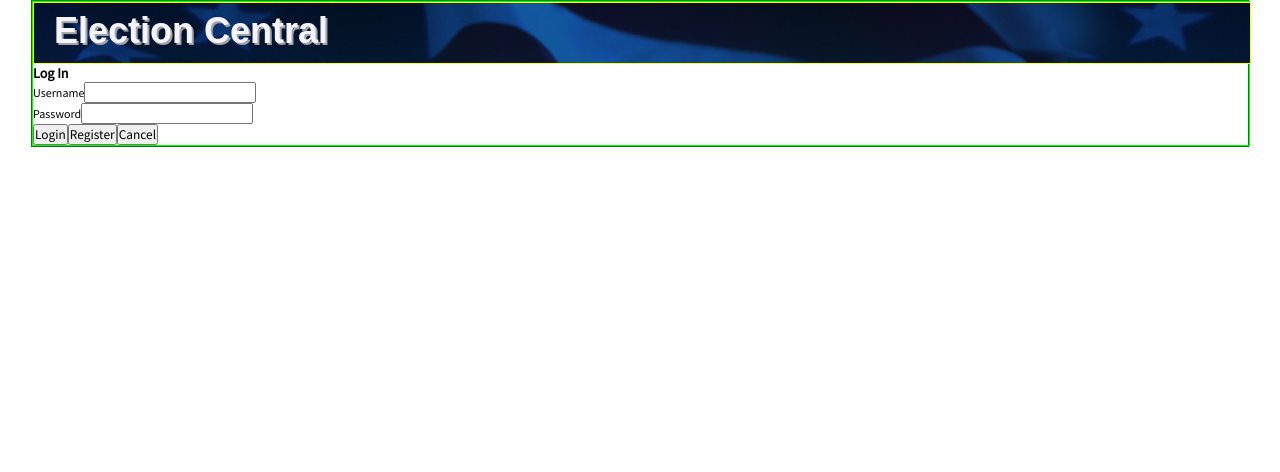
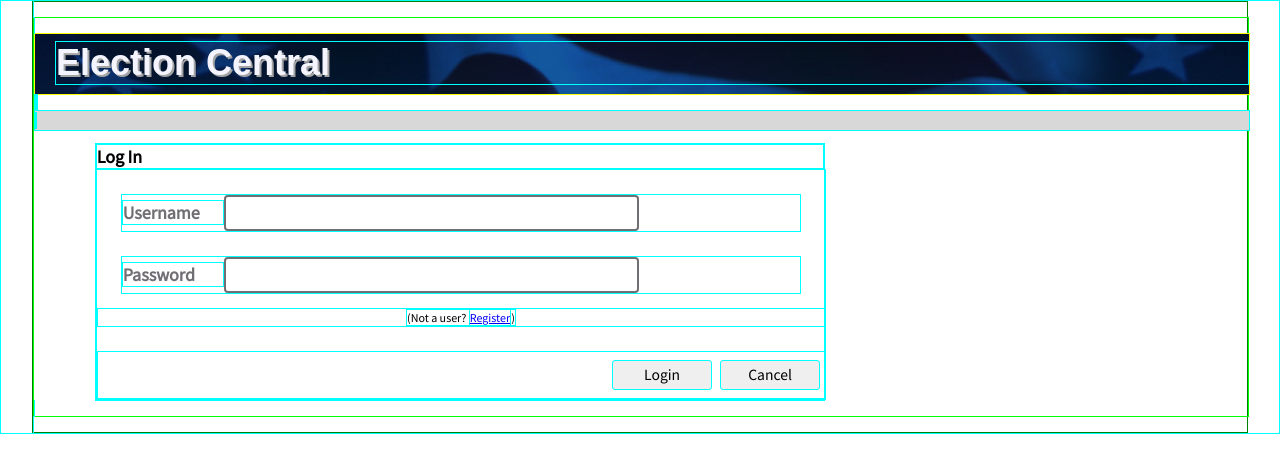
Before and after one commit to brianjb-lfl/e-central-client, an Angular app: page /login in a window 1280 px wide. Shown: the top 472 px of the page. Built offline with nearby package versions, Linux system fonts and the light colour scheme; a web font is replaced by a local one.

Commit message:
Added login styling; restructured common component and nav bar styling.

```diff
--- a/src/app/components/races-results/races-results.component.css
+++ b/src/app/components/races-results/races-results.component.css
@@ -1,59 +1,3 @@
-.nav-bar {
-  width: 100%;
-  margin: 0;
-  padding: 0;
-  display: flex;
-  background-color: #d8d8d8;
-}
-
-.component-nav, .spacer-div, .app-nav {
-  width: 100%;
-  display: flex;
-  justify-content: space-around;
-}
-
-.component-nav {
-  flex: 3;
-}
-
-.spacer-div {
-  flex: 2;
-}
-
-.app-nav {
-  flex: 2;
-}
-
-.nav-text {
-  text-transform: uppercase;
-  color: #8d8a99;
-  font-weight: 900;
-}
-
-.vote-option {
-  text-transform: uppercase;
-  background-color: yellow;
-  color: red;
-  font-weight: 900;
-}
-
-a {
-  text-decoration: none;
-}
-
-a:hover {
-  cursor: pointer;
-}
-
-.item-selected {
-  border-bottom: 2px solid #7273e2;
-}
-
-.container {
-  width: 60%;
-  margin: 12px 0 0 5%;
-}
-
 .race-header {
   margin: 12px 0 4px 0;
   padding: 1px 1px 1px 10px;
--- a/src/app/components/races-results/races-results.component.html
+++ b/src/app/components/races-results/races-results.component.html
@@ -31,7 +31,7 @@
 
 <div class="container">
 
-  <h3>Current Totals</h3>
+  <h1>Current Totals</h1>
   <div *ngFor="let race of races">
 
     <div *ngIf=
--- a/src/app/components/races-voting/races-voting.component.ts
+++ b/src/app/components/races-voting/races-voting.component.ts
@@ -54,8 +54,7 @@ export class RacesVotingComponent implements OnInit {
 
   onCancelVote() {
     this.votes = {};
-    this.authService.userLogout();
-    this.router.navigate(['/']);
+    this.router.navigate(['/results']);
   }
 
 }
--- a/src/app/components/users-login/users-login.component.css
+++ b/src/app/components/users-login/users-login.component.css
@@ -0,0 +1,21 @@
+.btn-row {
+  display: flex;
+  justify-content: flex-end;
+  margin-top: 24px;
+}
+
+.register-text {
+  display: flex;
+  justify-content: center;
+  margin-top: -10px;
+  font-size: 1em;
+}
+
+a {
+  text-decoration: underline;
+  color: blue;
+}
+
+a:hover {
+  cursor: pointer;
+}
--- a/src/app/components/users-login/users-login.component.html
+++ b/src/app/components/users-login/users-login.component.html
@@ -1,7 +1,11 @@
+<div class="nav-bar">
+  <span>  </span>
+</div>
+
 <div class="container">
-  <h3>Log In</h3>
+  <h1>Log In</h1>
   <form (ngSubmit)="onSubmit(f)" #f="ngForm">
-    <div class="form-group">
+    <div class="form-group form-group-lg">
       <label for="username">Username</label>
       <input
         [(ngModel)]="username"
@@ -11,7 +15,7 @@
         id="username"
         required>
     </div>
-    <div class="form-group">
+    <div class="form-group form-group-lg">
       <label for="password">Password</label>
       <input
         [(ngModel)]="password"
@@ -21,9 +25,13 @@
         id="password"
         required>
     </div>
-    <button type="submit" class="form-btn">Login</button>
-    <button type="button" (click)="onRegClick()" class="form-btn">Register</button>
-    <button type="button" (click)="onCancelLogin()" class="form-btn">Cancel</button>
+    <div class="register-text">
+      <span>(Not a user?  <a (click)="onRegClick()">Register</a>)</span>
+    </div>
+    <div class="btn-row">
+      <button type="submit" class="form-btn form-btn-lg">Login</button>
+      <button type="button" (click)="onCancelLogin()" class="form-btn form-btn-lg">Cancel</button>
+    </div>
   </form>
   <div *ngIf="hasVotedBlock">
     <h4>We appreciate the enthusiasm, but ...</h4>
--- a/src/styles.css
+++ b/src/styles.css
@@ -3,6 +3,7 @@
   color: black;
   margin: 0;
   padding: 0;
+  border: 1px solid aqua;
 }
 
 body {
@@ -12,3 +13,103 @@ body {
   font-size: 12px;
   border: 1px solid green;
 }
+
+h1 {
+  font-size: 1.5em;
+  color: black;
+  font-weight: 900;
+}
+
+.container {
+  width: 60%;
+  margin-left: 5%;
+}
+
+/* Forms - large controls */
+
+form {
+  width: 100%;
+}
+
+.form-group-lg {
+  margin: 24px;
+}
+
+.form-group-lg label {
+  display: inline-block;
+  width: 100px;
+  color: #716f74;
+  font-size: 1.5em;
+  font-weight: 900;
+}
+
+.form-group-lg input {
+  width: 60%;
+  height: 28px;
+  padding: 2px;
+  font-size: 1.5em;
+  border: 2px solid #716f74;
+  border-radius: 4px;
+}
+
+.form-btn-lg {
+  height: 30px;
+  font-size: 1.3em;
+  width: 100px;
+  border-radius: 3px;
+  margin: 8px 4px;
+}
+
+/* Nav Bars */
+
+.nav-bar {
+  width: 100%;
+  height: 1.4em;
+  margin: 0 0 12px 0;
+  padding: 1px 0;
+  display: flex;
+  background-color: #d8d8d8;
+}
+
+.component-nav, .spacer-div, .app-nav {
+  width: 100%;
+  display: flex;
+  justify-content: space-around;
+}
+
+.component-nav {
+  flex: 3;
+}
+
+.spacer-div {
+  flex: 2;
+}
+
+.app-nav {
+  flex: 2;
+}
+
+.nav-text {
+  text-transform: uppercase;
+  color: #8d8a99;
+  font-weight: 900;
+}
+
+.vote-option {
+  text-transform: uppercase;
+  background-color: yellow;
+  color: red;
+  font-weight: 900;
+}
+
+a {
+  text-decoration: none;
+}
+
+a:hover {
+  cursor: pointer;
+}
+
+.item-selected {
+  border-bottom: 2px solid #7273e2;
+}
```
